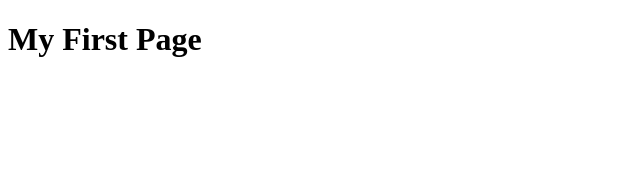
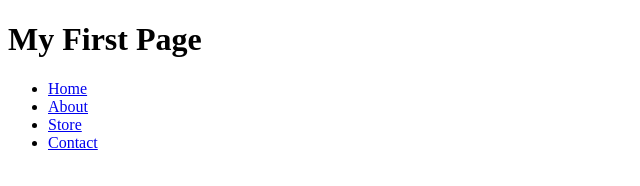
Before and after one commit to caolannoonan/caolannoonan.github.io, a plain HTML site: page index.html in a window 1280 px wide. Shown: the whole page, without its empty margins (0-640 px from the left). Drawn offline with Linux system fonts and the light colour scheme.

Commit message:
Add files via upload

```diff
--- a/index.html
+++ b/index.html
@@ -6,6 +6,16 @@
     <title>Home Page | Caolan Noonan</title>
 </head>
 <body>
-    <h1>My First Page</h1>
+    <header>
+        <h1>My First Page</h1>
+        <nav>
+            <ul>
+                <Li><a href="#">Home</a></Li>
+                <Li><a href="#">About</a></Li>
+                <Li><a href="#">Store</a></Li>
+                <Li><a href="#">Contact</a></Li>
+            </ul>
+        </nav>
+    </header>
 </body>
 </html>
```
